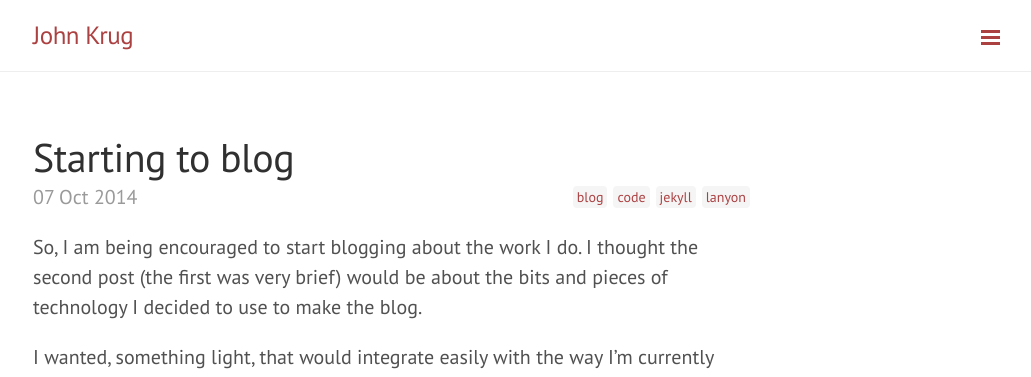
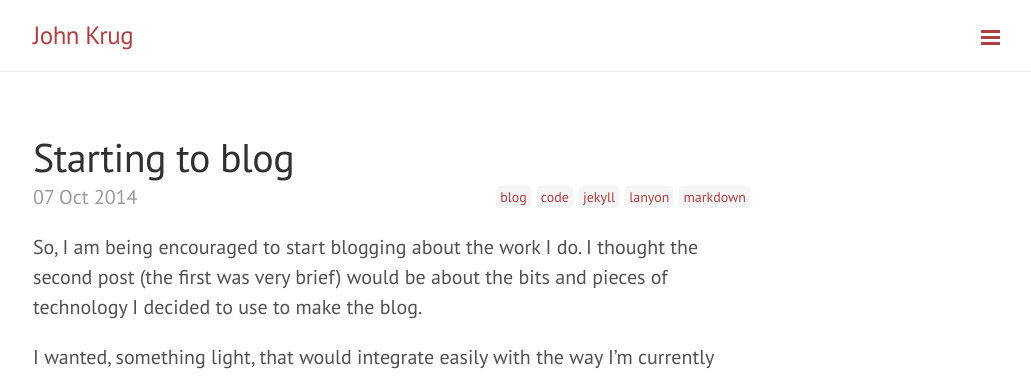
Before and after one commit to jhkrug/jhkrug.github.io, a Jekyll site: the page built from _posts/2014-10-07-encouragment.md, in a window 1280 px wide and 900 px high. Shown: the top 377 px of the window, without its empty margins (247-1278 px from the left). Built offline with Jekyll 4.4.1, drawn with Linux system fonts in a browser that asks for light colours; Markdown is read by kramdown in place of the engine named in the settings; comment, search, counter and statistics services are not loaded.

Commit message:
small changes

```diff
--- a/_layouts/post.html
+++ b/_layouts/post.html
@@ -14,7 +14,7 @@ layout: default
     {% assign sortedtags = tags | split:' ' | sort %}
 
     {% for tag in sortedtags %}
-    <li><a href="/tags.html#{{ tag | cgi_escape }}">{{ tag }}</a></li>
+    <li><a href="/tags#{{ tag | cgi_escape }}">{{ tag }}</a></li>
     {% endfor %}
     </ul></span>
     {{ content }}
--- a/_posts/2014-10-07-encouragment.md
+++ b/_posts/2014-10-07-encouragment.md
@@ -6,6 +6,7 @@ tags:
 - code
 - lanyon
 - blog
+- markdown
 ---
 
 So, I am being encouraged to start blogging about the work I do. I
```
